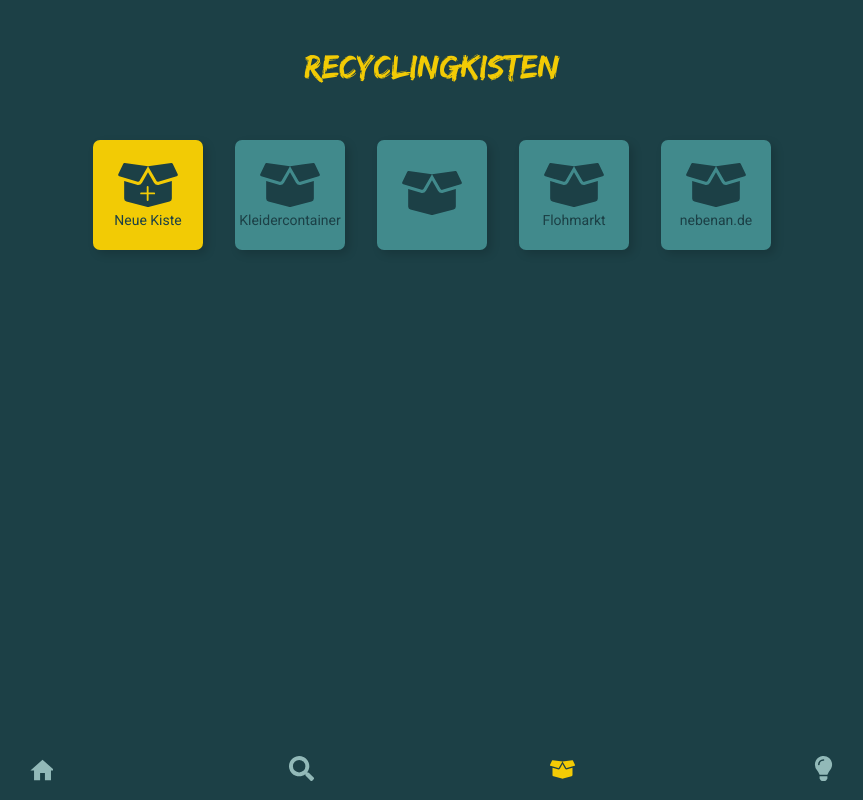
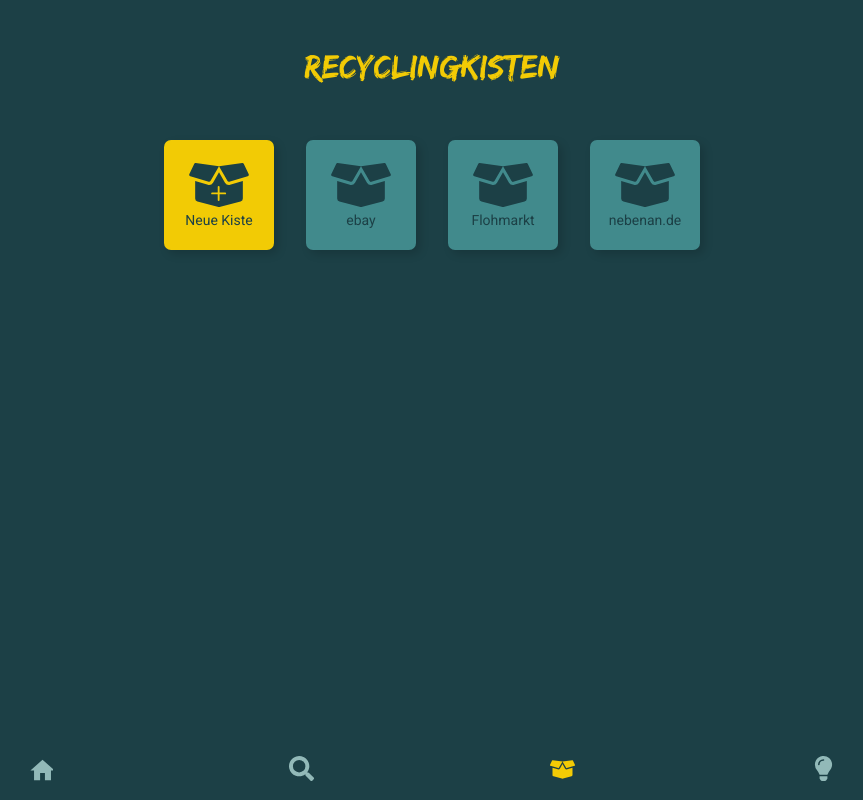
Before and after one commit to Frenzy265/recycle, a React (Create React App) app in the folder client/: page /box in a window 1280 px wide. Shown: the whole page, without its empty margins (208-1071 px from the left). Built offline with nearby package versions, Linux system fonts and the light colour scheme; data requests are answered from the project's data file.

Commit message:
Add changes

```diff
--- a/client/db.json
+++ b/client/db.json
@@ -1,12 +1,7 @@
 {
   "boxes": [
     {
-      "id": 2,
-      "title": "Kleidercontainer",
-      "items": ["klamotte"]
-    },
-    {
-      "titel": "ebay",
+      "title": "ebay",
       "items": ["klamotte"],
       "id": 3
     },
--- a/client/src/components/Form.js
+++ b/client/src/components/Form.js
@@ -32,10 +32,10 @@ const ButtonIcon = styled.button`
   }
 `;
 
-export const FormInput = ({ onSubmit, title, icon, alt, value, onChange }) => {
+export const FormInput = ({ onSubmit, title, icon, alt, onChange }) => {
   return (
     <Form onSubmit={onSubmit}>
-      <Input value={value} onChange={onChange} placeholder={title} size="29" />
+      <Input onChange={onChange} placeholder={title} size="29" />
       <ButtonIcon type="submit">
         <img src={icon} alt={alt} />
       </ButtonIcon>
@@ -47,7 +47,6 @@ FormInput.propTypes = {
   title: PropTypes.string.isRequired,
   icon: PropTypes.any,
   alt: PropTypes.string.isRequired,
-  value: PropTypes.string.isRequired,
   onSubmit: PropTypes.func.isRequired,
   onChange: PropTypes.func.isRequired,
 };
--- a/client/src/pages/BoxExist.js
+++ b/client/src/pages/BoxExist.js
@@ -4,7 +4,11 @@ import { FormInput } from "../components/Form";
 import IconAdd from "../assets/icon-add-primary.svg";
 import Button from "../components/Button";
 import { useEffect, useState } from "react";
-import { deleteBoxById, getBoxByTitle, postItemById } from "../utils/api-boxes";
+import {
+  deleteBoxById,
+  getBoxByTitle,
+  addItemByTitle,
+} from "../utils/api-boxes";
 import { useHistory, useParams } from "react-router-dom";
 import styled from "styled-components/macro";
 import Header from "../components/Header";
@@ -39,7 +43,7 @@ export default function BoxExist() {
 
   const handleSubmitItem = async (event) => {
     event.preventDefault();
-    await postItemById([item]);
+    await addItemByTitle([item, box.title]);
   };
 
   return (
--- a/client/src/utils/api-boxes.js
+++ b/client/src/utils/api-boxes.js
@@ -27,12 +27,15 @@ export async function deleteBoxById(id) {
   });
 }
 
-export async function postItemById(id) {
-  const response = await fetch(`http://localhost:5000/boxes/${id}`, {
-    method: "POST",
-    body: JSON.stringify(id),
-    headers: { "Content-Type": "application/json" },
-  });
+export async function addItemByTitle(item, title) {
+  const response = await fetch(
+    `http://localhost:5000/boxes?title=${title}/items`,
+    {
+      method: "POST",
+      body: JSON.stringify(item),
+      headers: { "Content-Type": "application/json" },
+    }
+  );
   const newItem = await response.json();
   return newItem;
 }
```
